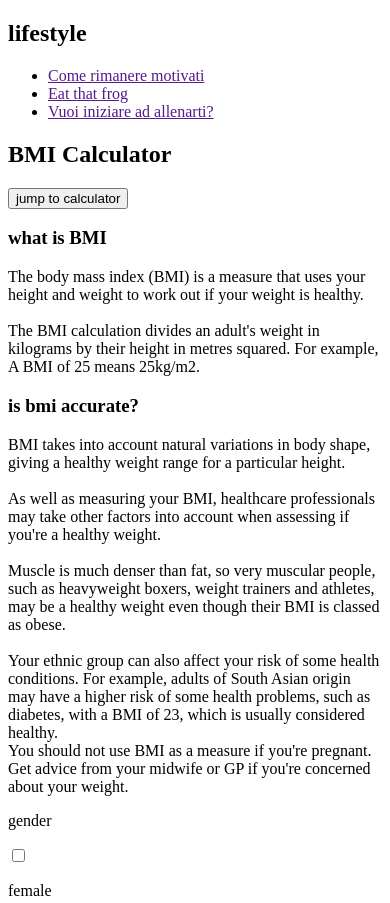
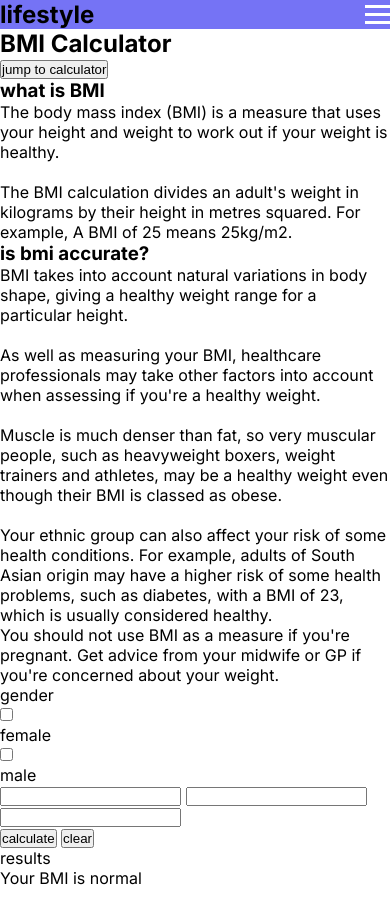
Before and after one commit to emkeiboii/calorie-calculator, a plain HTML site: page index.html in a window 390 px wide. Shown: the top 903 px of the page. Drawn offline with Linux system fonts and the light colour scheme.

Commit message:
Add css and hamburger script functionalities

```diff
--- a/index.html
+++ b/index.html
@@ -5,7 +5,10 @@
   <meta http-equiv="X-UA-Compatible" content="IE=edge">
   <meta name="viewport" content="width=device-width, initial-scale=1.0">
   <title>BMI calculator</title>
-  <link rel="stylesheets" href="styles.css">
+  <link rel="stylesheet" href="styles.css">
+  <link rel="preconnect" href="https://fonts.googleapis.com">
+<link rel="preconnect" href="https://fonts.gstatic.com" crossorigin>
+<link href="https://fonts.googleapis.com/css2?family=Inter:wght@300;400;600;700&display=swap" rel="stylesheet">
 </head>
 <body>
   <nav>
@@ -70,5 +73,6 @@
     <div class="result">Your BMI is normal</div>
   </div>
 </div>
+<script src="script.js"></script>
 </body>
 </html>
--- a/script.js
+++ b/script.js
@@ -0,0 +1,7 @@
+const hamburger = document.querySelector(".hamburger")
+const mobileMenu = document.querySelector(".sliding")
+
+hamburger.addEventListener("click", () => {
+  hamburger.classList.toggle("active")
+  mobileMenu.classList.toggle("visible")
+})
--- a/styles.css
+++ b/styles.css
@@ -0,0 +1,117 @@
+:root{
+  --clr-primary: #7573F5;
+  --clr-dark: #2B298D;
+  --clr-white: white;
+  --clr-black: black;
+}
+
+
+
+*{
+  margin: 0;
+  padding: 0;
+  box-sizing: border-box;
+}
+
+body{
+  font-family: 'inter',sans-serif;
+  font-weight: 400;
+  font-size: 1rem;
+}
+
+nav{
+  display: flex;
+  align-items: center;
+  justify-content: space-between;
+  background-color: var(--clr-primary);
+}
+
+
+
+
+
+
+
+
+
+
+
+
+
+
+
+
+
+
+/* hamburger */
+
+.hamburger{
+  cursor: pointer;
+  z-index: 1002;
+}
+
+.bar{
+  display: block;
+  width: 25px;
+  height: 3px;
+  margin: 5px auto;
+  transition: all 0.3s ease-in-out;
+  background-color: var(--clr-white);
+}
+
+
+.hamburger.active .bar:nth-child(2){
+ opacity: 0;
+ background-color: white;
+}
+
+.hamburger.active .bar:nth-child(1){
+  transform: translateY(8px) rotate(45deg);
+  background-color: white;
+}
+
+.hamburger.active .bar:nth-child(3){
+  transform: translateY(-8px) rotate(-45deg);
+  background-color: white;
+}
+
+.sliding{
+  background-color: var(--clr-dark);
+  position: fixed;
+  right: 0;
+  top: 0;
+  transform: translate3d(100vw, 0, 0);
+  height: 100vh;
+  z-index: 1001;
+  display: flex;
+  justify-content: center;
+  align-items: center;
+  transition: transform .3s cubic-bezier(0, .52, 0, 1);
+}
+
+.nav-list{
+  list-style: none;
+  padding: 8px 30px;
+  display: flex;
+  flex-direction:column;
+  gap: 1em;
+  margin: 40px 50px;
+  align-items: center;
+}
+
+.nav-item ul li{
+  font-size: 1em;
+}
+
+.nav-item a{
+  text-decoration: none;
+  color: white;
+}
+
+.nav-item:hover{
+  opacity: 70%;
+}
+
+.sliding.visible{
+  transform: translate3d(0vw, 0, 0);
+}
```
